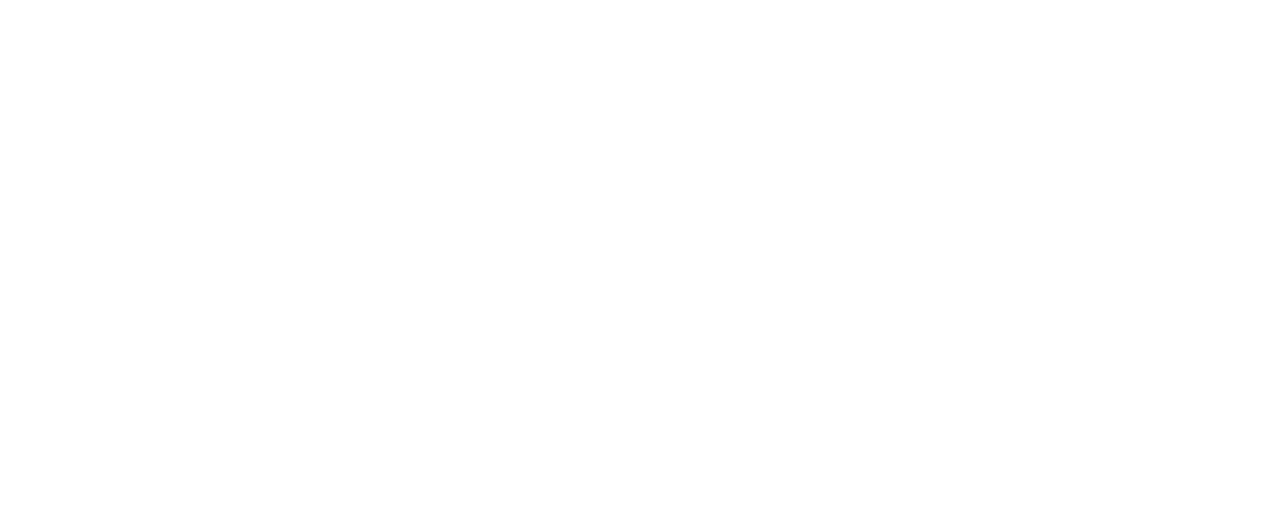
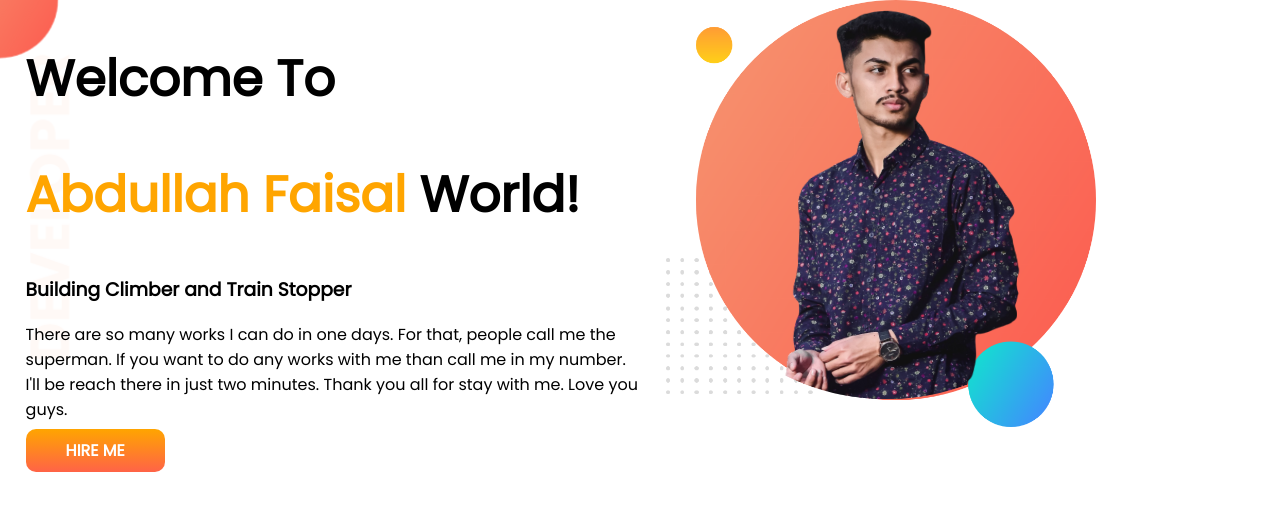
Before and after one commit to abdullahfaisal5/developer-portfolio, a plain HTML site: page index.html in a window 1280 px wide. Drawn offline with Linux system fonts and the light colour scheme.

Commit message:
top banner added

```diff
--- a/index.html
+++ b/index.html
@@ -4,10 +4,24 @@
     <meta charset="UTF-8">
     <meta http-equiv="X-UA-Compatible" content="IE=edge">
     <meta name="viewport" content="width=device-width, initial-scale=1.0">
-    <title>Portfolio</title>
+    <title>Faisal Portfolio</title>
+    <link rel="preconnect" href="https://fonts.googleapis.com">
+    <link rel="preconnect" href="https://fonts.gstatic.com" crossorigin>
+    <link href="https://fonts.googleapis.com/css2?family=Poppins&display=swap" rel="stylesheet">
     <link rel="stylesheet" href="style.css">
 </head>
 <body>
-
+    <section class="top-banner">
+        <div class="half-width">
+        <h1>Welcome To</h1>
+        <h1><span class="anchor-name">Abdullah Faisal</span> World!</h1>
+        <h3>Building Climber and Train Stopper</h3>
+        <p>There are so many works I can do in one days. For that, people call me the superman. If you want to do any works with me than call me in my number. I'll be reach there in just two minutes. Thank you all for stay with me. Love you guys.</p>
+        <a class="link-button" target="_blank" href="https://www.google.com/">HIRE ME</a>
+        </div>
+        <div class="half-width">
+            <img src="images/my-bg (1).png" alt="">
+        </div>
+    </section>
 </body>
 </html>
--- a/style.css
+++ b/style.css
@@ -0,0 +1,39 @@
+body {
+    font-family: 'Poppins', sans-serif;
+    margin: 0;
+}
+
+h1 {
+    font-size: 50px;
+}
+
+.anchor-name {
+    color: orange;
+}
+
+section {
+    display: flex;
+}
+
+.half-width {
+    width: 50%;
+    padding-left: 2%;
+}
+
+.half-width img {
+    width: 70%;
+}
+
+.link-button {
+    text-decoration: none;
+    background-image: linear-gradient(orange, tomato);
+    padding: 10px 40px;
+    border-radius: 10px;
+    font-weight: 600;
+    color: white;
+}
+
+.top-banner {
+    background-image: url(images/top-banner.png);
+    background-repeat: no-repeat;
+}
```
Also changed, not shown: images/dream-bg.png (added), images/exp-bg.png (added), images/jhankar.png (added), images/jhankar2.png (added), images/my-bg (1).png (added), images/my-bg.png (added), images/my-bg2.png (added), images/top-banner.png (added), 7 other files.
